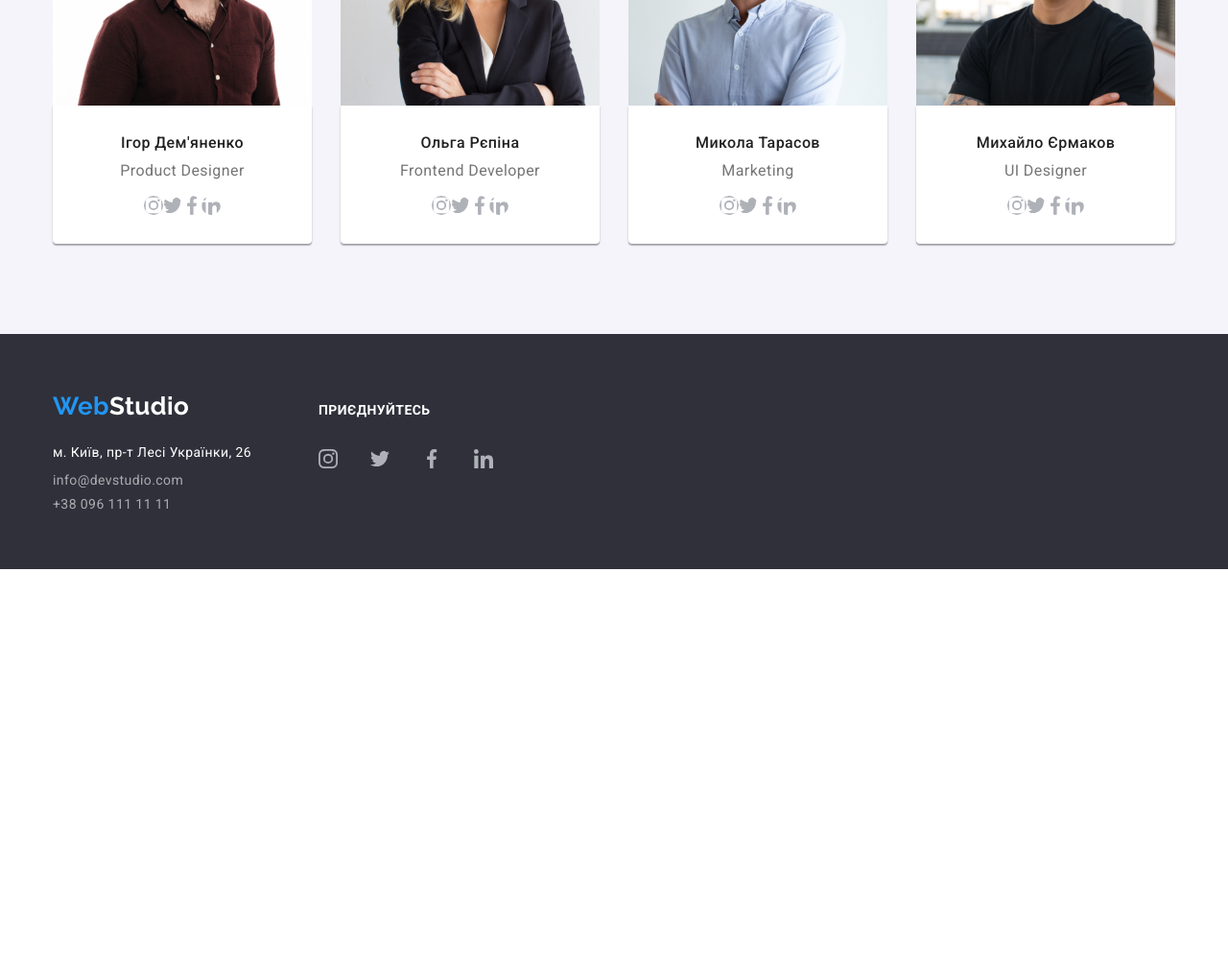
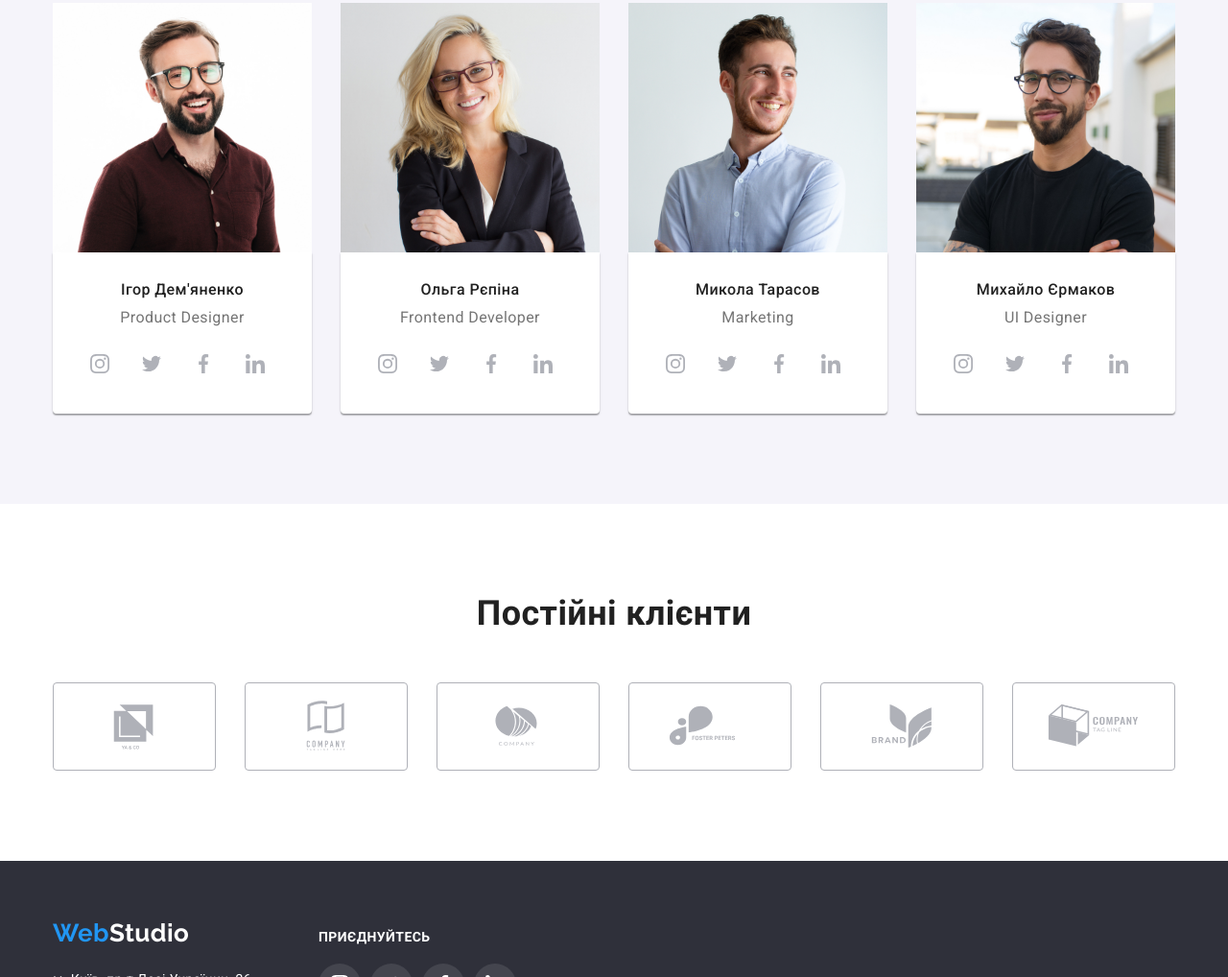
Before and after one commit to Petro199/goit-markup-hw-04, a plain HTML site: page index.html in a window 1280 px wide. Shown: the part 1782-2800 px from the top of the page at 96% size. Before the commit the page ends 2375 px from the top, so only its background shows below. Drawn offline with nearby package versions, Linux system fonts and the light colour scheme.

Commit message:
update 3

```diff
--- a/css/styles.css
+++ b/css/styles.css
@@ -119,6 +119,7 @@ p {
 .site-contact {
   display: flex;
   margin-left: auto;
+  align-content: center;
 }
 
 .site-contact .link {
@@ -127,6 +128,8 @@ p {
   line-height: 1.14;
   letter-spacing: 0.02em;
   align-items: center;
+  display: flex;
+  justify-content: center;
 }
 .site-nav .link.current {
   color: var(--accent-color);
@@ -136,14 +139,40 @@ p {
   margin-left: 50px;
 }
 
-.site-contact .link:hover,
-.site-contact .link:focus {
+.link:hover,
+.link:focus {
+  fill: var(--accent-color);
   color: var(--accent-color);
 }
 .leter-header {
   margin-right: 10px;
 }
+.client-item {
+  height: 92px;
+  width: 170px;
+  border: 1px solid #afb1b8;
+  border-radius: 4px;
+}
+.client-list {
+  display: flex;
+  align-items: center;
+  justify-content: center;
+  gap: 30px;
+}
+.client-company {
+  fill: #afb1b8;
+  width: 100%;
+  height: 100%;
+  display: flex;
+  justify-content: center;
+  align-items: center;
+}
 
+.client-company:hover,
+.client-company:focus {
+  fill: #2196f3;
+  border: 1px solid #2196f3;
+}
 /* footer */
 .page-footer {
   background-color: var(--secondary-background-color);
@@ -228,25 +257,35 @@ p {
   letter-spacing: 0.03em;
 }
 .footer-icon {
-  fill: #afb1b8;
+  fill: #ffffff;
   border-radius: 50%;
   width: 100%;
   height: 100%;
   display: flex;
-  justify-items: center;
+  justify-content: center;
   align-items: center;
+  background-color: rgba(255, 255, 255, 0.1);
 }
 .footer-icon-last {
   margin-right: 0;
-  fill: #afb1b8;
+  fill: #ffffff;
   border-radius: 50%;
   width: 100%;
   height: 100%;
   display: flex;
-  justify-items: center;
+  justify-content: center;
   align-items: center;
+  background-color: rgba(255, 255, 255, 0.1);
+}
+.footer-icon:hover,
+.footer-icon:focus {
+  background-color: #2196f3;
 }
 
+.footer-icon-last:hover,
+.footer-icon-last:focus {
+  background-color: #2196f3;
+}
 /* Main index.html*/
 
 /* section 1 Hero */
@@ -336,7 +375,14 @@ p {
   line-height: 1.7;
   width: 270px;
 }
+.job-icon {
+  height: 120px;
+  width: 270px;
 
+  border-radius: 4px;
+  margin-bottom: 30px;
+  background-color: #f5f4fa;
+}
 /* Чим ми займаємося */
 
 .img-section {
@@ -389,7 +435,22 @@ p {
     0px 2px 1px rgba(0, 0, 0, 0.2);
   border-radius: 0px 0px 4px 4px;
 }
+.team-icon {
+  fill: #afb1b8;
+  border-radius: 50%;
+  width: 100%;
+  height: 100%;
+  display: flex;
+  justify-content: center;
+  align-items: center;
+  background-color: var(--white-color);
+}
 
+.team-icon:hover,
+.team-icon:focus {
+  fill: var(--white-color);
+  background-color: #2196f3;
+}
 /* Main portfolio.html*/
 
 .page-main {
@@ -501,7 +562,8 @@ img {
   padding-right: 24px;
 }
 
-.card-item:hover {
+.card-item:hover,
+.card-item:focus {
   box-shadow: 0px 1px 1px rgba(0, 0, 0, 0.12), 0px 4px 4px rgba(0, 0, 0, 0.06),
     1px 4px 6px rgba(0, 0, 0, 0.16);
 }
--- a/index.html
+++ b/index.html
@@ -28,10 +28,11 @@
         </nav>
         <ul class="site-contact">
           <li class="item">
-            <a href="mailto:info@devstudio.com" class="link">
+
+            <a class="link" href="mailto:info@devstudio.com">
               <svg class="leter-header" width="16" height="12"><use href="./images/icons.svg#icon-header-leter"></use></svg> info@devstudio.com</a>
           </li>
-          <li class="item"><a href="tel:+380961111111" class="link">
+          <li class="item"><a class="link" href="tel:+380961111111" >
             <svg class="leter-header" width="10" height="16"><use href="./images/icons.svg#icon-header-telefon"></use></svg>+38 096 111 11 11</a></li>
         </ul>
       </div>
@@ -46,24 +47,28 @@
           <h2 class="visually-hidden">Переваги компанії</h2>
           <ul class="job-list">
             <li class="job-item">
+              <svg class="job-icon"  width="70" height="70" ><use href=./images/icons.svg#icon-antenna></use></svg>
               <h3 class="advanteges-title">УВАГА ДО ДЕТАЛЕЙ</h3>
               <p class="text-advanteges">
                 Ідейні міркування, і навіть початок повсякденної роботи з формування позиції.
               </p>
             </li>
             <li class="job-item">
+              <svg class="job-icon"  width="70" height="70" ><use href=./images/icons.svg#icon-clock></use></svg>
               <h3 class="advanteges-title">ПУНКТУАЛЬНІСТЬ</h3>
               <p class="text-advanteges">
                 Завдання організації, особливо рамки і місце навчання кадрів тягне у себе.
               </p>
             </li>
             <li class="job-item">
+              <svg class="job-icon"  width="70" height="70" ><use href=./images/icons.svg#icon-diagram></use></svg>
               <h3 class="advanteges-title">ПЛАНУВАННЯ</h3>
               <p class="text-advanteges">
                 Так само консультація з широким активом значною мірою зумовлює.
               </p>
             </li>
             <li class="job-item">
+              <svg class="job-icon"  width="70" height="70" ><use href=./images/icons.svg#icon-astronaut></use></svg>
               <h3 class="advanteges-title">СУЧАСНІ ТЕХНОЛОГІЇ</h3>
               <p class="text-advanteges">
                 Значимість цих проблем настільки очевидна, що реалізація планових завдань.
@@ -97,10 +102,12 @@
               <div class="job-text">
                 <h3 class="team-title">Ігор Дем'яненко</h3>
               <p class="text-profession">Product Designer</p>
-              <ul class="social-icon"><li><a  href=""><svg class="footer-icon" width="20" height="20"><use href=./images/icons.svg#icon-instagram ></use></svg></a></li>
-        <li><a href=""><svg class="footer-icon" width="20" height="20"><use href=./images/icons.svg#icon-twitter ></use></svg></a></li>
-        <li><a href=""><svg class="footer-icon" width="20" height="20"><use href=./images/icons.svg#icon-facebook ></use></svg></a></li>
-        <li><a href=""><svg class="footer-icon-last" width="20" height="20"><use href=./images/icons.svg#icon-linkedin ></use></svg></a></li></ul>
+              <ul class="social-icon">
+        <li class="icon-item"><a class="team-icon" href=""><svg  width="20" height="20"  ><use href=./images/icons.svg#icon-instagram   ></use></svg></a></li>
+        <li class="icon-item"><a class="team-icon" href=""><svg   width="20" height="20" ><use href=./images/icons.svg#icon-twitter ></use></svg></a></li>
+        <li class="icon-item"><a class="team-icon" href=""><svg  width="20" height="20"  ><use href=./images/icons.svg#icon-facebook></use></svg></a></li>
+        <li class="icon-item"><a class="team-icon" href=""><svg  width="20" height="20" ><use href=./images/icons.svg#icon-linkedin></use></svg></a></li>
+      </ul>
                </div>
             </li>
             <li class="job-item">
@@ -108,10 +115,12 @@
               <div class="job-text">
                 <h3 class="team-title">Ольга Рєпіна</h3>
               <p class="text-profession">Frontend Developer</p>
-              <ul> <ul class="social-icon"><li><a  href=""><svg class="footer-icon" width="20" height="20"><use href=./images/icons.svg#icon-instagram ></use></svg></a></li>
-        <li><a href=""><svg class="footer-icon" width="20" height="20"><use href=./images/icons.svg#icon-twitter ></use></svg></a></li>
-        <li><a href=""><svg class="footer-icon" width="20" height="20"><use href=./images/icons.svg#icon-facebook ></use></svg></a></li>
-        <li><a href=""><svg class="footer-icon-last" width="20" height="20"><use href=./images/icons.svg#icon-linkedin ></use></svg></a></li></ul></ul>
+              <ul class="social-icon">
+        <li class="icon-item"><a class="team-icon" href=""><svg  width="20" height="20"  ><use href=./images/icons.svg#icon-instagram   ></use></svg></a></li>
+        <li class="icon-item"><a class="team-icon" href=""><svg   width="20" height="20" ><use href=./images/icons.svg#icon-twitter ></use></svg></a></li>
+        <li class="icon-item"><a class="team-icon" href=""><svg  width="20" height="20"  ><use href=./images/icons.svg#icon-facebook></use></svg></a></li>
+        <li class="icon-item"><a class="team-icon" href=""><svg  width="20" height="20" ><use href=./images/icons.svg#icon-linkedin></use></svg></a></li>
+      </ul>
               </div>
             </li>
             <li class="job-item">
@@ -119,29 +128,43 @@
               <div class="job-text">
                 <h3 class="team-title">Микола Тарасов</h3>
               <p class="text-profession">Marketing</p>
-              <ul> <ul class="social-icon"><li><a  href=""><svg class="footer-icon" width="20" height="20"><use href=./images/icons.svg#icon-instagram ></use></svg></a></li>
-        <li><a href=""><svg class="footer-icon" width="20" height="20"><use href=./images/icons.svg#icon-twitter ></use></svg></a></li>
-        <li><a href=""><svg class="footer-icon" width="20" height="20"><use href=./images/icons.svg#icon-facebook ></use></svg></a></li>
-        <li><a href=""><svg class="footer-icon-last" width="20" height="20"><use href=./images/icons.svg#icon-linkedin ></use></svg></a></li></ul></ul>
-              </div>
+              <ul class="social-icon">
+        <li class="icon-item"><a class="team-icon" href=""><svg  width="20" height="20"  ><use href=./images/icons.svg#icon-instagram   ></use></svg></a></li>
+        <li class="icon-item"><a class="team-icon" href=""><svg   width="20" height="20" ><use href=./images/icons.svg#icon-twitter ></use></svg></a></li>
+        <li class="icon-item"><a class="team-icon" href=""><svg  width="20" height="20"  ><use href=./images/icons.svg#icon-facebook></use></svg></a></li>
+        <li class="icon-item"><a class="team-icon" href=""><svg  width="20" height="20" ><use href=./images/icons.svg#icon-linkedin></use></svg></a></li>
+      </ul>
             </li>
             <li class="job-item">
               <img src="./images/imghum4.jpg" alt="Молодий чоловік в футболці" width="270" />
               <div class="job-text">
                 <h3 class="team-title">Михайло Єрмаков</h3>
               <p class="text-profession">UI Designer</p>
-              <ul> <ul class="social-icon"><li><a  href=""><svg class="footer-icon" width="20" height="20"><use href=./images/icons.svg#icon-instagram ></use></svg></a></li>
-        <li><a href=""><svg class="footer-icon" width="20" height="20"><use href=./images/icons.svg#icon-twitter ></use></svg></a></li>
-        <li><a href=""><svg class="footer-icon" width="20" height="20"><use href=./images/icons.svg#icon-facebook ></use></svg></a></li>
-        <li><a href=""><svg class="footer-icon-last" width="20" height="20"><use href=./images/icons.svg#icon-linkedin ></use></svg></a></li></ul></ul>
+             <ul class="social-icon">
+        <li class="icon-item"><a class="team-icon" href=""><svg  width="20" height="20"  ><use href=./images/icons.svg#icon-instagram   ></use></svg></a></li>
+        <li class="icon-item"><a class="team-icon" href=""><svg   width="20" height="20" ><use href=./images/icons.svg#icon-twitter ></use></svg></a></li>
+        <li class="icon-item"><a class="team-icon" href=""><svg  width="20" height="20"  ><use href=./images/icons.svg#icon-facebook></use></svg></a></li>
+        <li class="icon-item"><a class="team-icon" href=""><svg  width="20" height="20" ><use href=./images/icons.svg#icon-linkedin></use></svg></a></li>
+      </ul>
               </div>
             </li>
           </ul>
         </div>
       </section>
-      <section>
-        <div class="coteiner">
-          <ul></ul>
+
+      <section class="section">
+        <div class="conteiner">
+          <div>
+            <h2 class="section-title">Постійні клієнти</h2>
+          <ul class="client-list">
+          <li class="client-item"><a href="" class="client-company"><svg  width="106" height="60" ><use href=./images/icons.svg#icon-Logo></use></svg></a></li>
+          <li class="client-item"><a href="" class="client-company"><svg  width="106" height="60" ><use href=./images/icons.svg#icon-Logo-1></use></svg></a></li>
+          <li class="client-item"><a href="" class="client-company"><svg  width="106" height="60" ><use href=./images/icons.svg#icon-Logo-2></use></svg></a></li>
+          <li class="client-item"><a href="" class="client-company"><svg  width="106" height="60" ><use href=./images/icons.svg#icon-Logo-3></use></svg></a></li>
+          <li class="client-item"><a href="" class="client-company"><svg  width="106" height="60" ><use href=./images/icons.svg#icon-Logo-4></use></svg></a></li>
+          <li class="client-item"><a href="" class="client-company"><svg  width="106" height="60" ><use href=./images/icons.svg#icon-Logo-5></use></svg></a></li>
+        </ul>
+        </div>
         </div>
       </section>
     </main>
@@ -175,3 +198,4 @@
       </div>
     </footer>
   </body>
+</html>
```
Also changed, not shown: portfolio.html (+24 -3 lines).
